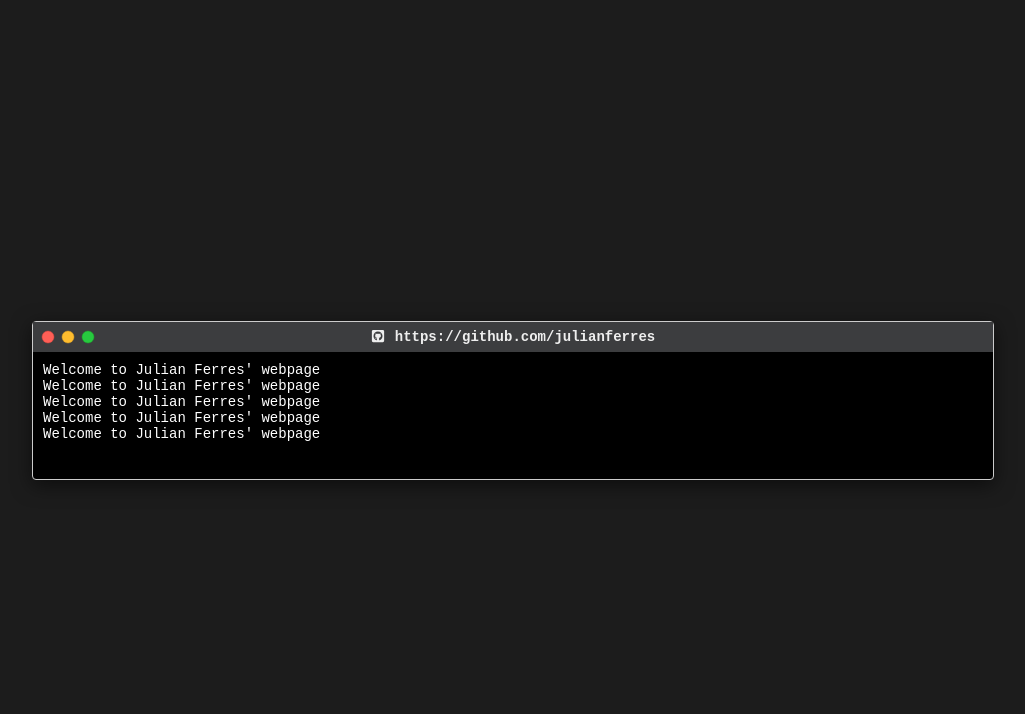
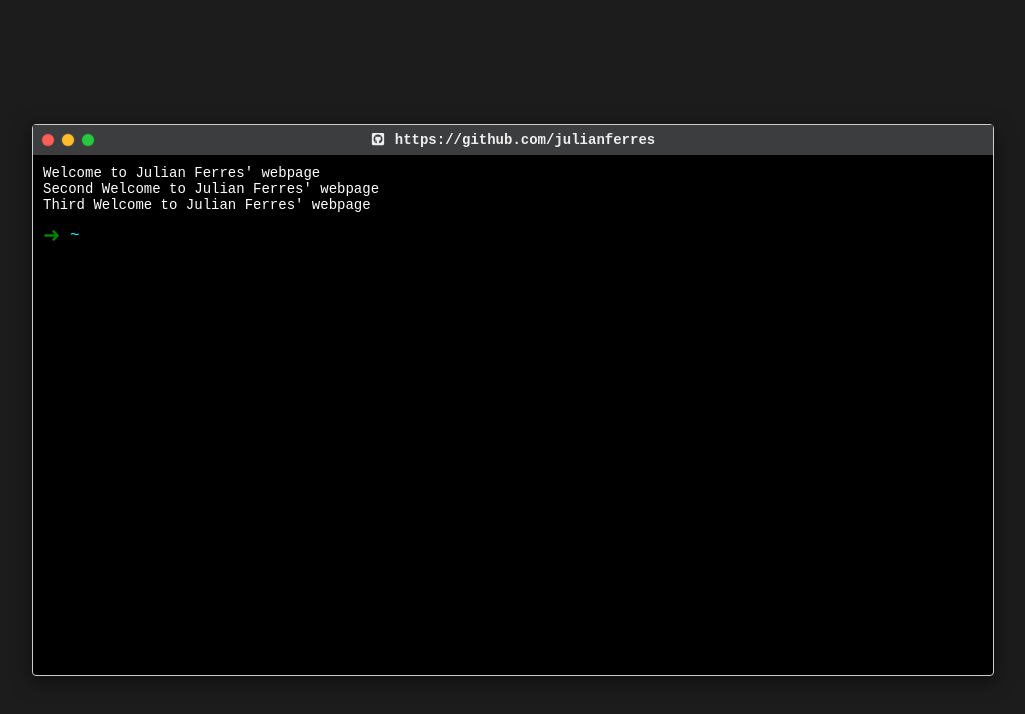
Before and after one commit to julianferres/julianferres.github.io, a React (Create React App) app: page / in a window 1280 px wide. Shown: the top 714 px of the page, without its empty margins (127-1152 px from the left). Built offline with nearby package versions, Linux system fonts and the light colour scheme.

Commit message:
Add prompt, delayed component and some styles

```diff
--- a/package.json
+++ b/package.json
@@ -9,6 +9,7 @@
     "@testing-library/react": "^12.1.2",
     "@testing-library/user-event": "^13.5.0",
     "gh-pages": "^3.2.3",
+    "prop-types": "^15.8.1",
     "react": "^17.0.2",
     "react-dom": "^17.0.2",
     "react-icons": "^4.3.1",
--- a/src/NavButtons.js
+++ b/src/NavButtons.js
@@ -15,6 +15,7 @@ export default function NavButtons(props) {
           fill="#FF5F56"
           stroke="#E0443E"
           strokeWidth=".5"
+          className="button"
         ></circle>
         <circle
           cx="26"
@@ -23,6 +24,7 @@ export default function NavButtons(props) {
           fill="#FFBD2E"
           stroke="#DEA123"
           strokeWidth=".5"
+          className="button"
         ></circle>
         <circle
           cx="46"
@@ -31,6 +33,7 @@ export default function NavButtons(props) {
           fill="#27C93F"
           stroke="#1AAB29"
           strokeWidth=".5"
+          className="button"
         ></circle>
       </g>
     </svg>
--- /dev/null
+++ b/src/Prompt.js
@@ -0,0 +1,10 @@
+import "./Terminal.css";
+
+export default function Prompt() {
+  return (
+    <div className="prompt">
+      <p className="arrow">➜</p>
+      <p className="directory">&nbsp;~&nbsp;</p>
+    </div>
+  );
+}
--- a/src/Terminal.css
+++ b/src/Terminal.css
@@ -1,5 +1,6 @@
 :root {
   --font-family: "Fira Code", monospace;
+  --margin-top-cli: 10px;
 }
 
 h1 {
@@ -44,12 +45,20 @@ p {
   margin-left: 8px;
 }
 
+.button:hover {
+  opacity: 0.5;
+}
+
 .title {
   flex: 1;
   display: flex;
   text-align: center;
   justify-content: center;
   color: rgb(238, 238, 238);
+}
+
+.title:hover {
+  opacity: 0.6;
 }
 
 .title-href {
@@ -66,19 +75,50 @@ p {
   overflow-y: auto;
   overflow-x: hidden;
   padding: 10px;
+  min-height: 500px;
 }
 
-.command {
+/* Prompt and text input */
+.input-container {
+  display: flex;
+  flex-direction: row;
+  align-items: center;
+}
+
+.command-input {
   background-color: transparent;
   border-width: 0px;
   border: none;
   color: white;
   font-family: var(--font-family);
-  margin-top: 10px;
+  margin-top: var(--margin-top-cli);
+  caret-color: green;
+  width: 100%;
 }
-.command:focus {
+.command-input:focus {
   outline: none;
 }
+
+.prompt {
+  display: flex;
+  align-items: center;
+  flex-direction: row;
+}
+
+.arrow {
+  font-size: 0.8em;
+  color: green;
+  margin-top: var(--margin-top-cli);
+}
+
+.directory {
+  color: cyan;
+  font-size: 16px;
+  font-family: var(--font-family);
+  margin-top: var(--margin-top-cli);
+}
+
+/* End of Prompt and text input */
 
 /* Title animation */
 @keyframes titleAnimationCompact {
--- a/src/Terminal.js
+++ b/src/Terminal.js
@@ -1,5 +1,7 @@
 import "./Terminal.css";
 import ConditionalTerminalHeader from "./ConditionalTerminalHeader";
+import Prompt from "./Prompt";
+import Delayed from "./utils/Delayed";
 
 export default function Terminal() {
   return (
@@ -7,16 +9,23 @@ export default function Terminal() {
       <ConditionalTerminalHeader />
       <div className="terminal-body">
         <p>Welcome to Julian Ferres' webpage</p>
-        <p>Welcome to Julian Ferres' webpage</p>
-        <p>Welcome to Julian Ferres' webpage</p>
-        <p>Welcome to Julian Ferres' webpage</p>
-        <p>Welcome to Julian Ferres' webpage</p>
-        <input
-          type="text"
-          className="command"
-          autoFocus={true}
-          onBlur={({ target }) => target.focus()}
-        />
+        <Delayed waitBeforeShow={800}>
+          <p>Second Welcome to Julian Ferres' webpage</p>
+        </Delayed>
+        <Delayed waitBeforeShow={1800}>
+          <p>Third Welcome to Julian Ferres' webpage </p>
+        </Delayed>
+        <Delayed waitBeforeShow={2000}>
+          <div className="input-container">
+            <Prompt />
+            <input
+              type="text"
+              className="command-input"
+              autoFocus={true}
+              onBlur={({ target }) => target.focus()}
+            />
+          </div>
+        </Delayed>
       </div>
     </div>
   );
--- /dev/null
+++ b/src/utils/Delayed.js
@@ -0,0 +1,32 @@
+import PropTypes from "prop-types";
+import { useState, useRef, useEffect } from "react";
+
+function useDidMount() {
+  const didMountRef = useRef(true);
+
+  useEffect(() => {
+    didMountRef.current = false;
+  }, []);
+  return didMountRef.current;
+}
+
+function Delayed(props) {
+  const didMount = useDidMount();
+  const [hidden, setHidden] = useState(true);
+
+  useEffect(() => {
+    if (didMount) {
+      setTimeout(() => {
+        setHidden(false);
+      }, props.waitBeforeShow);
+    }
+  }, [didMount, props.waitBeforeShow]);
+
+  return hidden ? <></> : props.children;
+}
+
+Delayed.propTypes = {
+  waitBeforeShow: PropTypes.number.isRequired,
+};
+
+export default Delayed;
```
Also changed, not shown: public/manifest.json, 1 other file (tests, documents, lock files or other folders).
